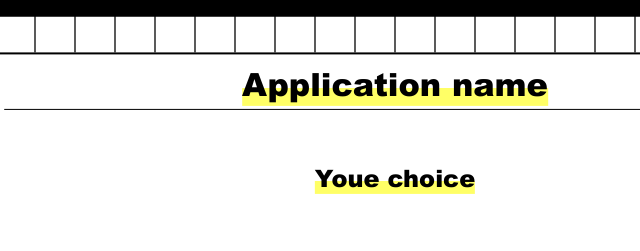
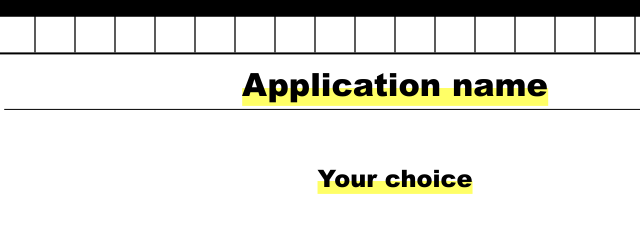
Before and after one commit to nono2224/AMR-project-2, a plain HTML site: page index.html in a window 1280 px wide. Shown: the top 251 px of the page, 245-885 px from the left. Drawn offline with Linux system fonts and the light colour scheme.

Commit message:
update: 呉字修正
youeをyourに変更

```diff
--- a/index.html
+++ b/index.html
@@ -21,7 +21,7 @@
             <div class="select">
                 <div class="text">
                     <div class="text-in">
-                        <span>Youe choice</span>
+                        <span>Your choice</span>
                     </div>
                 </div>
                 <div class="content">
```
